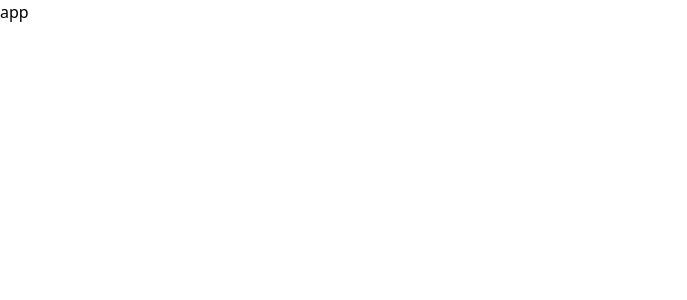
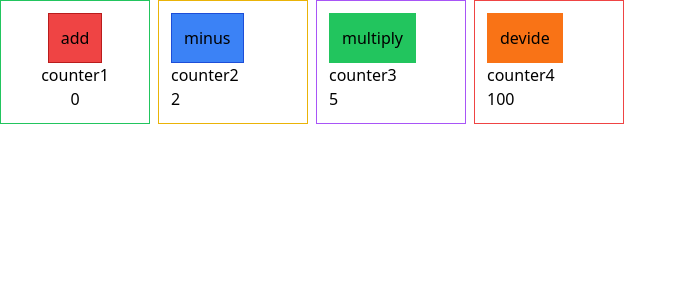
Before and after one commit to mortybunyarit/all-basic-react-concepts, a React (Vite) app: page / in a window 1280 px wide. Shown: the top 300 px of the page, without its empty margins (0-687 px from the left). Built offline with nearby package versions, Linux system fonts and the light colour scheme.

Commit message:
feat:add use state and event handler concept

```diff
--- a/src/App.jsx
+++ b/src/App.jsx
@@ -1,5 +1,54 @@
-function App() {
-  return <div>app</div>;
-}
+import { useState } from "react";
+const App = () => {
+  const [countPlus, setCountPlus] = useState(0);
+  const [countMinus, setCountMinus] = useState(2);
+  const [countMultiply, setCountMultiply] = useState(5);
+  const [countDevide, setCountDevide] = useState(100);
+
+  return (
+    <div className="flex gap-2 ">
+      <div className="border border-green-500 p-3 w-[150px]  flex  flex-col items-center">
+        <button
+          onClick={() => setCountPlus(countPlus + 1)}
+          className=" bg-red-500 border border-red-700 p-3"
+        >
+          add
+        </button>
+        <p>counter1</p>
+        <p>{countPlus}</p>
+      </div>
+      <div className="border border-yellow-500 p-3 w-[150px]">
+        <button
+          onClick={() => setCountMinus(countMinus - 1)}
+          className=" bg-blue-500 border border-blue-700 p-3"
+        >
+          minus
+        </button>
+        <p>counter2</p>
+        <p>{countMinus}</p>
+      </div>
+      <div className="border border-purple-500 p-3 w-[150px]">
+        <button
+          onClick={() => setCountMultiply(countMultiply * 2)}
+          className="bg-green-500 border border-green-500 p-3"
+        >
+          multiply
+        </button>
+        <p>counter3</p>
+        <p>{countMultiply}</p>
+      </div>
+      <div className="border border-red-500 p-3 w-[150px]">
+        <button
+          onClick={() => setCountDevide(countDevide / 5)}
+          className="bg-orange-500 border border-orange-500 p-3"
+        >
+          devide
+        </button>
+        <p>counter4</p>
+        <p>{countDevide}</p>
+      </div>
+    </div>
+  );
+};
 
 export default App;
```
